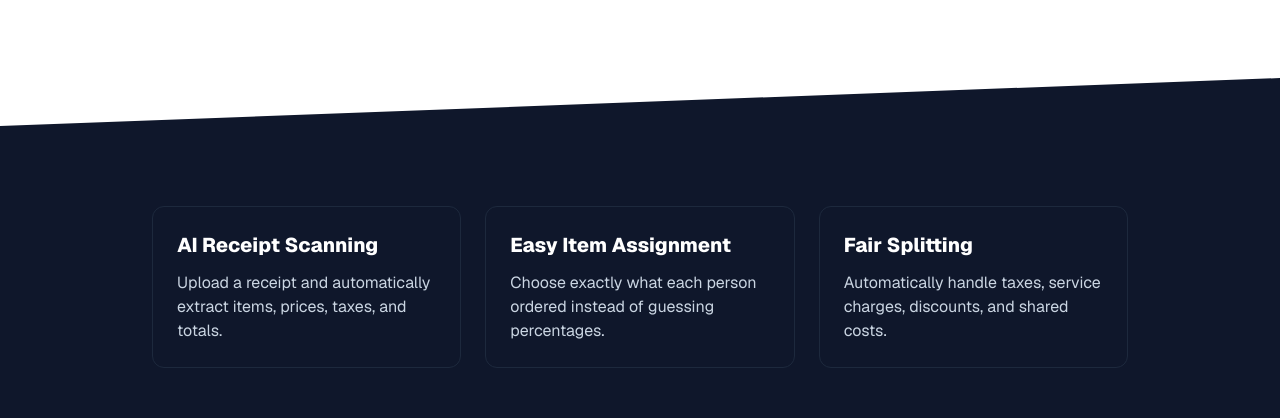
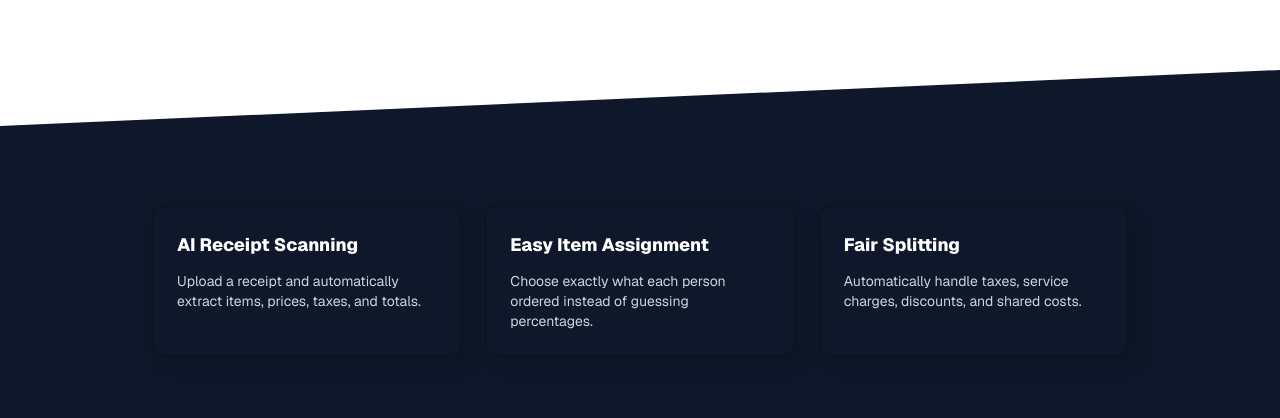
Before and after one commit to jjangeles/yoshis-tab, a Next.js app: page /about in a window 1280 px wide. Shown: the part 754-1172 px from the top of the page. Built offline with nearby package versions, Linux system fonts and the light colour scheme; no server answers.

Commit message:
Landing page styling updates

```diff
--- a/src/app/about/page.tsx
+++ b/src/app/about/page.tsx
@@ -5,10 +5,12 @@ import Link from "next/link";
 export default function Home() {
   return (
     <>
-      <Header />
+      <div className="hidden md:block">
+        <Header />
+      </div>
       <main className="min-h-screen bg-white text-slate-900 dark:bg-slate-950 dark:text-white">
         {/* Hero */}
-        <section className="mx-auto flex min-h-screen max-w-6xl flex-col items-center justify-center px-6 md:flex-row md:gap-12">
+        <section className="mx-auto flex max-w-6xl flex-col items-center justify-start px-6 pt-20 md:min-h-screen md:flex-row md:items-center md:justify-center md:gap-12">
 
           {/* Left content */}
           <div className="flex-1 text-center md:text-left pt-20 md:pt-0">
@@ -51,7 +53,7 @@ export default function Home() {
 
 
           {/* App mockup */}
-          <div className="mt-12 flex-1 md:mt-0">
+          <div className="flex-1">
             <Image
               src="/bb-mockup.png"
               alt="Bill Breaker App Preview"
@@ -68,19 +70,20 @@ export default function Home() {
         <section
           className="
             relative mt-20
-              bg-slate-900
-              dark:bg-slate-100
+            bg-slate-900
+            dark:bg-slate-100
           "
         >
           {/* diagonal divider */}
           <div
             className="
-              absolute -top-12 left-0 h-12 w-full
+              absolute -top-14 left-0
+              h-14 w-full
               bg-slate-900
               dark:bg-slate-100
             "
             style={{
-              clipPath: "polygon(0 100%, 100% 0, 100% 100%, 0 100%)",
+              clipPath: "polygon(0 100%, 100% 0, 100% 110%, 0 110%)",
             }}
           />
           <div className="mx-auto grid max-w-5xl gap-6 px-6 py-20 md:grid-cols-3">
@@ -121,12 +124,12 @@ function Feature({
   description: string;
 }) {
   return (
-    <div className="rounded-xl border dark:border-slate-200 p-6 border-slate-800">
-      <h3 className="text-xl font-extrabold dark:text-black text-white">
+    <div className="rounded-xl p-6 border-[1px] border-black/25 dark:border-black/10 shadow-[10px_10px_20px_rgba(0,0,0,0.15)]">
+      <h3 className="text-md md:text-lg font-extrabold dark:text-black text-white">
         {title}
       </h3>
 
-      <p className="mt-3 dark:text-slate-600 text-slate-300">
+      <p className="text-sm md:text-md mt-3 dark:text-slate-600 text-slate-300">
         {description}
       </p>
     </div>
```
